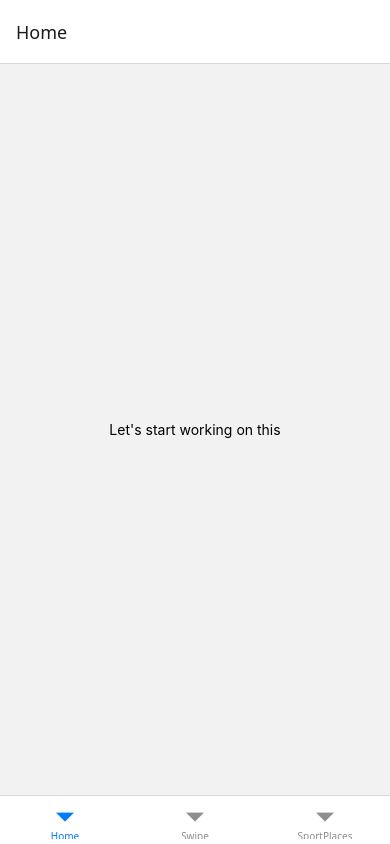
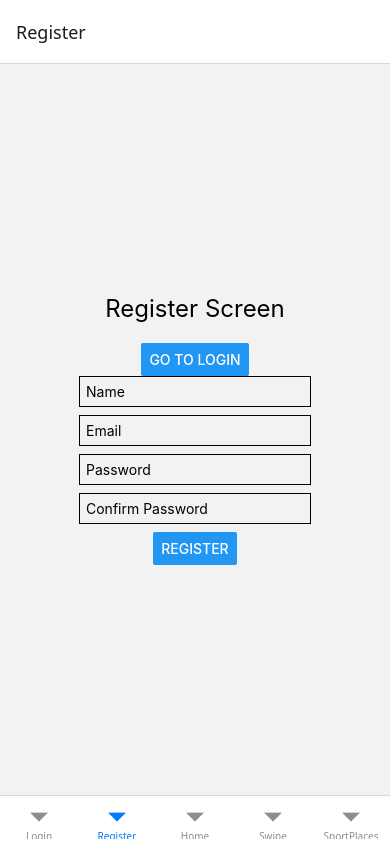
Before and after one commit to application-project-group16/application-project-group16, a React Native app: screen /Register in a window 390 px wide. Built offline with nearby package versions, Linux system fonts and the light colour scheme; no server answers.

Commit message:
Pieniä muutoksia

```diff
--- a/src/app/App.tsx
+++ b/src/app/App.tsx
@@ -7,6 +7,9 @@ import SportPlacesScreen from '../screens/home/NearestSportPlaces/SportPlacesScr
 import SportPlacesInfoScreen from '../screens/home/NearestSportPlaces/SportPlacesInfoScreen';
 import SwipeScreen from '../screens/swipe/SwipeScreen';
 import type { MainTabParamList } from '../types/navigation'
+import LoginScreen from '../screens/home/LoginScreen';
+import RegisterScreen from '../screens/home/RegisterScreen';
+import { AuthProvider } from '../context/AuthContext';
 
 const Tab = createBottomTabNavigator<MainTabParamList>();
 const Stack = createStackNavigator();
@@ -36,8 +39,11 @@ function SportPlacesStack() {
 
 export default function App() {
   return (
+    <AuthProvider>
       <NavigationContainer>
         <Tab.Navigator id="MainTab">
+          <Tab.Screen name="Login" component={LoginScreen} />
+          <Tab.Screen name="Register" component={RegisterScreen} />
           <Tab.Screen name="Home" component={HomeScreen} />
           <Tab.Screen name="Swipe" component={SwipeScreen} />
           <Tab.Screen
@@ -46,5 +52,6 @@ export default function App() {
             options={{ headerShown: false }}/>
         </Tab.Navigator>
       </NavigationContainer>
+    </AuthProvider>
   );
 }
--- a/src/screens/home/RegisterScreen.tsx
+++ b/src/screens/home/RegisterScreen.tsx
@@ -1,11 +1,14 @@
 import { View, Text, Button, TextInput } from 'react-native';
 import { useState } from 'react';
 import { useAuth } from '../../context/AuthContext';
+import { useNavigation } from '@react-navigation/native';
 
 export default function RegisterScreen() {
+  const navigation = useNavigation<any>();
   const [name, setName] = useState('');
   const [email, setEmail] = useState('');
   const [password, setPassword] = useState('');
+  const [secondPassword, setSecondPassword] = useState('');
   const { register } = useAuth();
   const [error, setError] = useState("");
   const [success, setSuccess] = useState("");
@@ -13,9 +16,14 @@ export default function RegisterScreen() {
     const handleRegister = async () => {
         try {
             setError("");
-            await register(name, email, password);
+            if (password !== secondPassword) {
+                setError("Passwords do not match.");
+                return;
+            }
+            await register(name, email, password,);
             setSuccess("Registration successful!");
             alert("Registration successful!");
+            navigation().navigate("Home");
         } catch (err: any) {
             setError(err.message);
         }
@@ -24,6 +32,7 @@ export default function RegisterScreen() {
     return (
         <View style={{ flex: 1, justifyContent: 'center', alignItems: 'center' }}>
             <Text style={{ fontSize: 24, marginBottom: 20 }}>Register Screen</Text>
+            <Button title="Go to Login" onPress={() => navigation.navigate("Login")} />
             <TextInput
                 placeholder="Name"
                 value={name}
@@ -43,6 +52,13 @@ export default function RegisterScreen() {
                 onChangeText={setPassword}
                 style={{ borderWidth: 1, marginBottom: 8, padding: 6 }}
             />
+            <TextInput
+                placeholder="Confirm Password"
+                secureTextEntry
+                value={secondPassword}
+                onChangeText={setSecondPassword}
+                style={{ borderWidth: 1, marginBottom: 8, padding: 6 }}
+            />
             {error ? <Text style={{ color: "red" }}>{error}</Text> : null}
             <Button title="Register" onPress={handleRegister} />
         </View>
--- a/src/types/navigation.ts
+++ b/src/types/navigation.ts
@@ -1,4 +1,6 @@
 export type MainTabParamList = {
+  Login: undefined
+  Register: undefined
   Home: undefined
   Swipe: undefined
   SportPlaces: undefined
```
Lines whose indentation alone changed are shown as unchanged.
